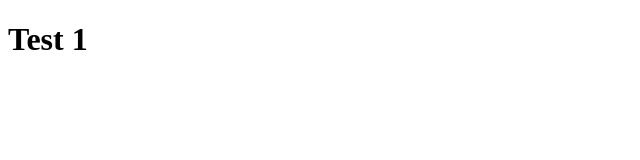
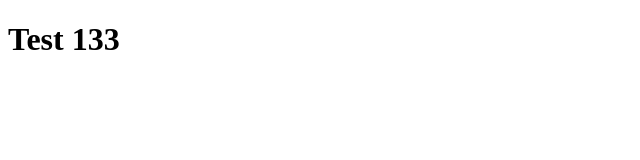
Before and after one commit to itriy/pixel-game-1, a plain HTML site: page index.html in a window 1280 px wide. Shown: the full height of the page, 0-640 px from the left. Drawn offline with Linux system fonts and the light colour scheme.

Commit message:
update heading in HTML to "Test 133"

```diff
--- a/index.html
+++ b/index.html
@@ -5,6 +5,6 @@
     <title>Title</title>
 </head>
 <body>
-<h1>Test 1</h1>
+<h1>Test 133</h1>
 </body>
 </html>
```
